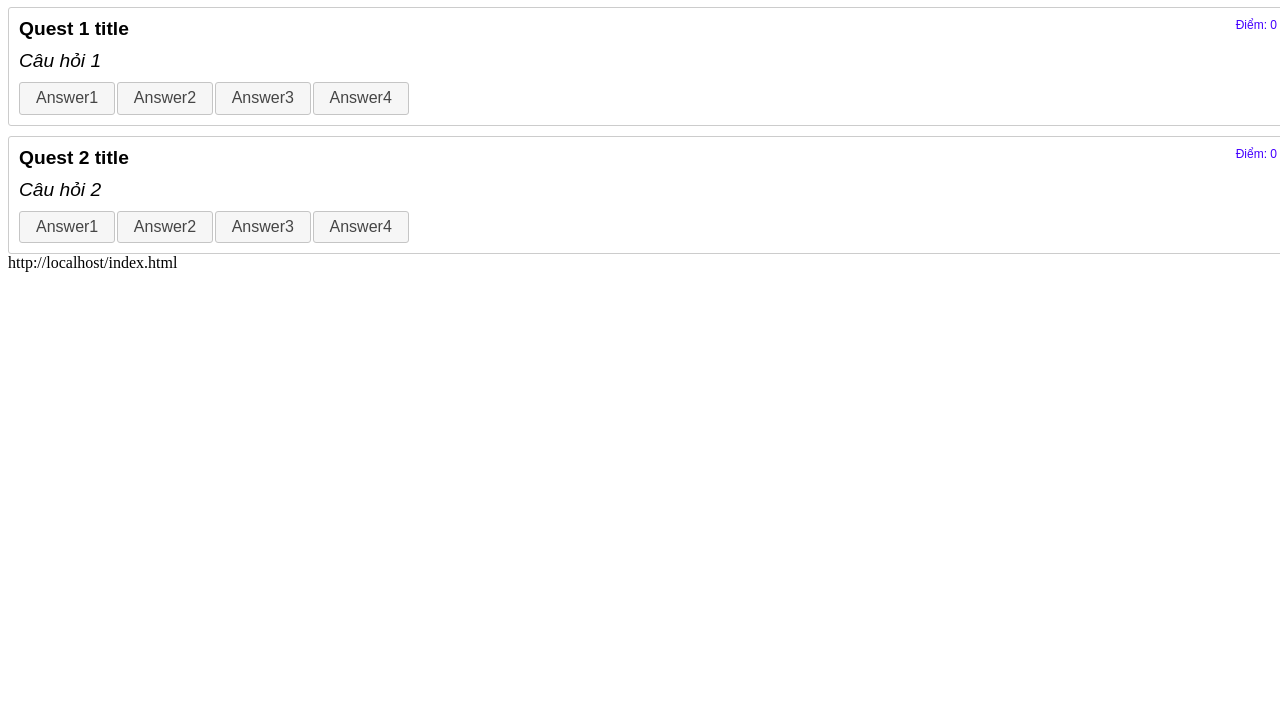
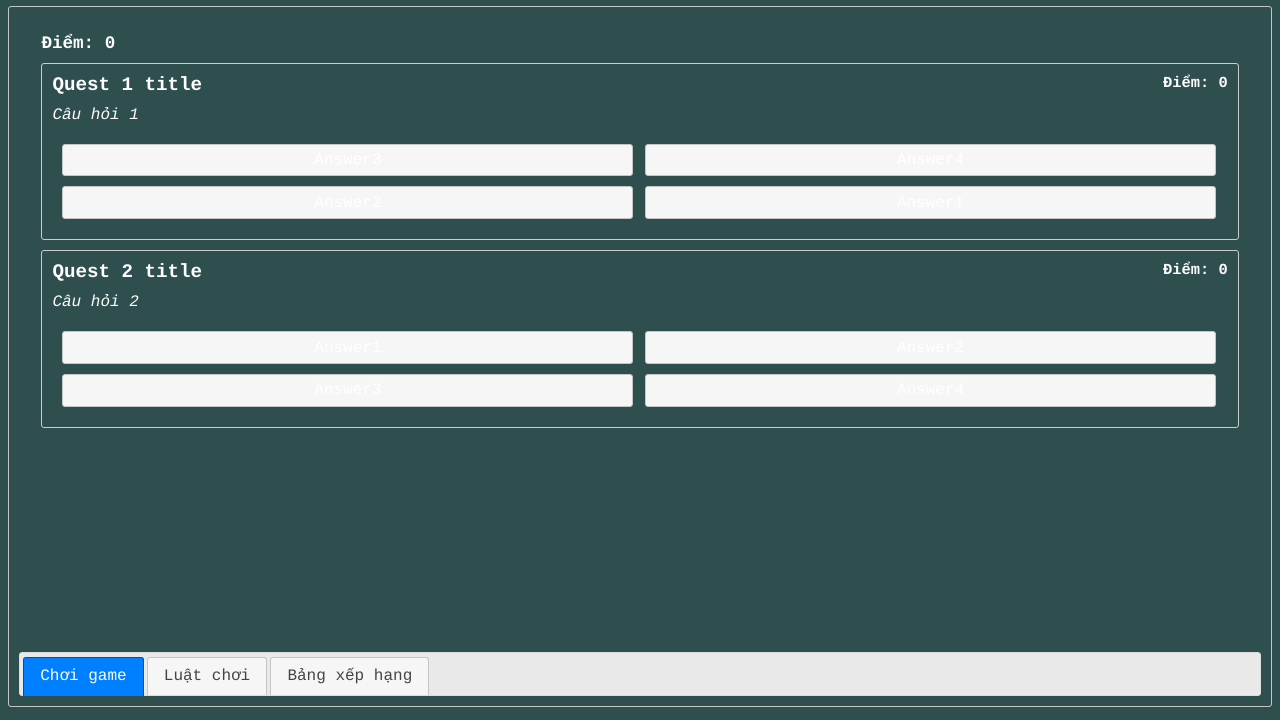
Before and after one commit to chuannm/html-game, a website: page index.html in a window 1280 px wide. Shown: the part 101-821 px from the top of the page. Drawn offline with nearby package versions, Linux system fonts and the light colour scheme.

Commit message:
random câu hỏi

```diff
--- a/css/style.css
+++ b/css/style.css
@@ -1,13 +1,46 @@
+* {
+    font-family: 'Courier' !important
+}
 html, body {
     height: 100%;
-    width: 100%;
+    width: auto;
+    max-width: calc(height / 2);
+
+}
+body {
+    background-color: darkslategray;
+    color: white;
+    display: flex;
+    flex-direction: column;
+    font-family: 'Courier'
+}
+body h1:nth-child(1) {
+    -webkit-text-stroke: 1.5px white;
+    color: #00000000;
+    font-size: 40px;
 }
 
+#game-canvas {
+    flex: 1;
+    display: flex;
+    flex-direction: column;
+    background: none;
+    color: inherit;
+    padding: 10px
+}
+#game-canvas .ui-tabs-panel {
+    flex: 1;
+}
 
 #game-container {
     display: flex;
     flex-direction: column;
-    gap: 10px
+    gap: 10px;
+    color: inherit;
+}
+#game-container #total-score {
+    font-size: 1.1em;
+    font-weight: bold;
 }
 .question-container {
     display: flex;
@@ -27,28 +60,42 @@ html, body {
 }
 
 .question-container .title .point {
-    color: #40f;
-    font-weight: normal;
-    font-size: 12px;
+    font-size: 0.8em;
 }
 
-.question-container:has(.wrong) .title .point {
+.question-container:has(.wrong) * {
     color: red
 }
+.question-container:not(:has(.wrong)) * {
+    color: white;
+}
+
 .question-container .content {
-    font-size: 1.2em;
+    font-size: 1em;
     font-style: italic;
+}
+.answers-container {
+    display: flex;
+    flex-direction: row;
+    flex-wrap: wrap;
+    gap: 10px;
+    padding: 10px;
+    flex: 1;
+}
+.answers-container button {
+    flex: 1;
+    min-width: calc(50% - 10px);
 }
 .answers-container:has(.answered) button{
     background: #ccc;
     color: #888;
 }
-.answers-container button.answered {
-    border: 2px solid#40f;
-    color: #40f;
+.answers-container button.answered:not(.wrong) {
+    box-shadow: 0px 0px 10px white;
+    color: white;
 }
 .answers-container button.wrong {
-    border-color: red;
+    box-shadow: 0px 0px 10px red;
     color: red;
 }
 .answers-container button.answered span {
--- a/index.html
+++ b/index.html
@@ -22,9 +22,23 @@
 </head>
 <body>
   <h1>Giải trí cùng quiz</h1>
-  <div id="game-container">
+  <div id="game-canvas">
+    <div id="game-container">
+    </div>
+    <div id="game-rules">
+      Luật chơi
+    </div>
+    <div id="game-ranks">
+      Bảng xếp hạng
+    </div>
+    <ul>
+      <li><a href="#game-container">Chơi game</a></li>
+      <li><a href="#game-rules">Luật chơi</a></li>
+      <li><a href="#game-ranks">Bảng xếp hạng</a></li>
+    </ul>
   </div>
-  <div id="debugger"></div>
+
+
 </body>
 
 </html>
--- a/js/main.js
+++ b/js/main.js
@@ -1,6 +1,7 @@
 
 
 $(() => {
+    const API_TOKEN = '6993591131:AAHsLKMYZTk-HycIoCcUrUpvetRj127U0s8';
     const $container = $('#game-container');
     const quizData = [
         {
@@ -24,7 +25,7 @@ $(() => {
     var totalPoint = 0;
     function addPoint(point) {
         totalPoint += point;
-        $('#total-score', $container).text("Score: " + totalPoint);
+        $('#total-score').text("Tổng điểm: " + totalPoint);
     }
 
     function addItem(itemData) {
@@ -48,7 +49,8 @@ $(() => {
                 $btn.addClass("answered wrong")
             }
         }
-        for(let a of itemData.questions) {
+        questions = [...itemData.questions].sort((a, b) => 0.5 - Math.random())
+        for(let a of questions) {
             const $btn = $(`<button class="ui-widget ui-corner-all ui-button">${a.content}</button>`)
             $btn.button();
             if (answered) {
@@ -71,7 +73,7 @@ $(() => {
         const items = JSON.parse(localStorage.getItem("answeredData"));
         const time = localStorage.getItem("ans_time")
         // 15 minutes
-        if (!items || !time || time >= Date.now() /1000 + 15 + 60) return;
+        if (!items || !time || time < Date.now() /1000 - (15 * 60)) return;
         answerData = items;
 
     }
@@ -82,14 +84,18 @@ $(() => {
 
 
     function main() {
-        $('#debugger').text(location.href);
+        var url = new URL(location.href)
+        var hasParams = new URLSearchParams(url.hash.substring(1))
+        var appData = new URLSearchParams(hasParams.get('tgWebAppData'))
+        var userInfo = JSON.parse(appData.get('user'))
+
         loadUserData();
         $container.empty();
-        $container.append(`<div id="total-score" class="header-score ui-widget ui-corner-all" >Score: 0</div`);
+        $container.append(`<div id="total-score" class="header-score ui-widget ui-corner-all" >Điểm: 0</div>`);
         for(var item of quizData) {
             addItem(item);
         }
-
+        $('#game-canvas').tabs();
 
     }
     main();
```
